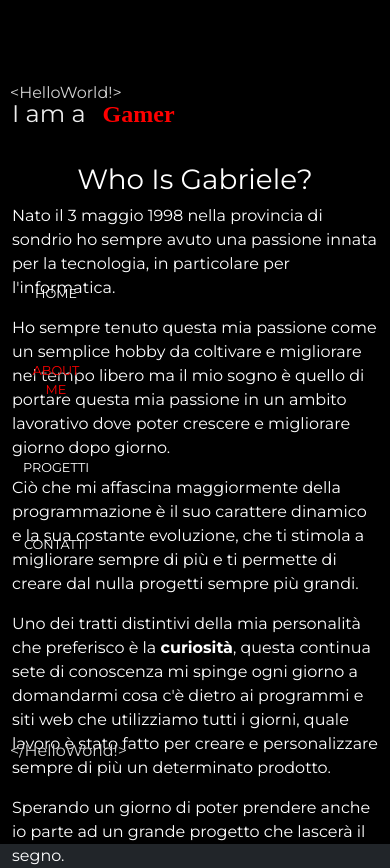
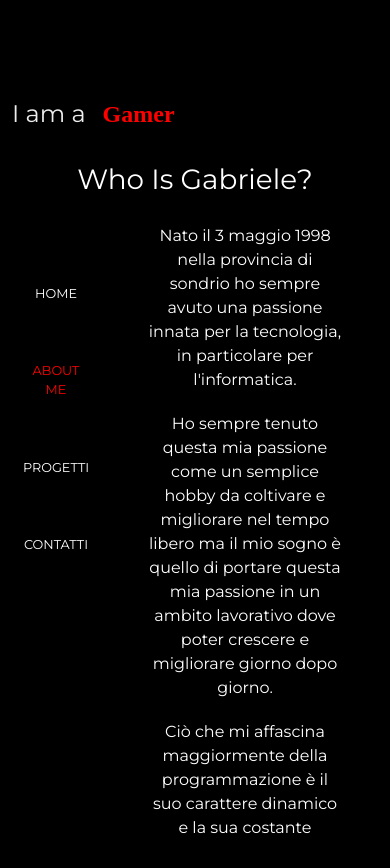
Before and after one commit to MyNameIsAlpaca/MyPortfolio, a Vue app: page /about-me in a window 390 px wide. After the commit the page ends 844 px from the top, so only its background shows below. Built offline with nearby package versions, Linux system fonts and the light colour scheme.

Commit message:
feat: about me section and responsive home

```diff
--- a/index.html
+++ b/index.html
@@ -1,5 +1,5 @@
 <!DOCTYPE html>
-<html lang="it" data-bs-theme="dark">
+<html lang="it">
   <head>
     <meta charset="UTF-8" />
     <link rel="icon" type="image/svg+xml" href="/logo.png" />
--- a/src/components/AppNav.vue
+++ b/src/components/AppNav.vue
@@ -136,6 +136,10 @@ export default {
 }
 
 @media screen and (max-width: 992px) {
+
+  .left-nav, .right-nav{
+    display: none;
+  }
   .nav{
     width: 120px;
     height: 100vh;
--- a/src/pages/AppAbout.vue
+++ b/src/pages/AppAbout.vue
@@ -20,7 +20,7 @@ export default {
 
 <template>
   <div class="background">
-    <div class="container">
+    <div class="container-lg">
       <div class="main-container">
         <div class="change-text">
           <h4 class="wordCarousel">
@@ -34,6 +34,7 @@ export default {
               </div>
           </h4>
         </div>
+        <div class="info">
           <div class="title-container">
             <h1>
               <span>Who&nbsp;</span>
@@ -42,14 +43,17 @@ export default {
               <span>?</span>
             </h1>
           </div>
-        <p>Nato il 3 maggio 1998 nella provincia di sondrio ho sempre avuto una passione innata per la tecnologia, in particolare per l'informatica.
-        </p>
-        <p>
+          <div class="desc">
+            <span>Nato il 3 maggio 1998 nella provincia di sondrio ho sempre avuto una passione innata per la tecnologia, in particolare per l'informatica.
+            </span>
+            <span>
               Ho sempre tenuto questa mia passione come un semplice hobby da coltivare e migliorare nel tempo libero ma il mio sogno è quello di portare questa mia passione in un ambito lavorativo dove poter crescere e migliorare giorno dopo giorno.
-        </p>
-        <p>Ciò che mi affascina maggiormente della programmazione è il suo carattere dinamico e la sua costante evoluzione, che ti stimola a migliorare sempre di più e ti permette di creare dal nulla progetti sempre più grandi.</p>
-        <p>Uno dei tratti distintivi della mia personalità che preferisco è la <strong>curiosità</strong>, questa continua sete di conoscenza mi spinge ogni giorno a domandarmi cosa c'è dietro ai programmi e siti web che utilizziamo tutti i giorni, quale lavoro è stato fatto per creare e personalizzare sempre di più un determinato prodotto.</p>
-        <p>Sperando un giorno di poter prendere anche io parte ad un grande progetto che lascerà il segno.</p>
+            </span>
+            <span>Ciò che mi affascina maggiormente della programmazione è il suo carattere dinamico e la sua costante evoluzione, che ti stimola a migliorare sempre di più e ti permette di creare dal nulla progetti sempre più grandi.</span>
+            <span>Uno dei tratti distintivi della mia personalità che preferisco è la <strong>curiosità</strong>, questa continua sete di conoscenza mi spinge ogni giorno a domandarmi cosa c'è dietro ai programmi e siti web che utilizziamo tutti i giorni, quale lavoro è stato fatto per creare e migliorare sempre di più un determinato prodotto.</span>
+            <span>Sperando un giorno di poter prendere anche io parte ad un grande progetto che lascerà il segno.</span>
+          </div>
+        </div>
       </div>
     </div>
   </div>
@@ -63,6 +67,44 @@ export default {
   .main-container{
     padding-top: 100px;
     height: 100vh;
+    overflow: auto;
+    .desc{
+      padding-top: 20px;
+      text-align: center;
+      display: flex;
+      flex-direction: column;
+      gap: 20px;
+      font-size: 1.5em;
+      span:nth-child(1){
+        opacity: 0;
+        animation: fade-in 0.8s 1s forwards cubic-bezier(0.11, 0, 0.5, 0);
+      }
+      span:nth-child(2){
+        opacity: 0;
+        animation: fade-in 0.8s 2s forwards cubic-bezier(0.11, 0, 0.5, 0);
+      }
+      span:nth-child(3){
+        opacity: 0;
+        animation: fade-in 0.8s 3s forwards cubic-bezier(0.11, 0, 0.5, 0);
+      }
+      span:nth-child(4){
+        opacity: 0;
+        animation: fade-in 0.8s 4s forwards cubic-bezier(0.11, 0, 0.5, 0);
+      }
+      span:last-child{
+        opacity: 0;
+        animation: fade-in 0.8s 5s forwards cubic-bezier(0.11, 0, 0.5, 0);
+        font-style: italic;
+      }
+      @keyframes fade-in {
+        100% {
+          opacity: 1;
+          filter: blur(0);
+        }
+      }
+    }
+
+
     .title-container{
       h1 {
         transform: scale(0.94);
@@ -97,6 +139,7 @@ export default {
       span:nth-child(4) {
         animation: fade-in 0.8s 0.4s forwards cubic-bezier(0.11, 0, 0.5, 0);
       }
+
 
       @keyframes fade-in {
         100% {
@@ -181,4 +224,17 @@ export default {
     }
   }
 }
+@media screen and (max-width: 992px) {
+  .background .main-container {
+    .desc{
+      margin: auto;
+      max-width: 80%;
+      padding-left: 100px;
+      font-size: 1em;
+      span{
+    }
+    }
+  }
+}
+
 </style>
--- a/src/pages/AppHome.vue
+++ b/src/pages/AppHome.vue
@@ -44,6 +44,7 @@ export default {
   <div class="background">
     <div class="container-xl main-container">
       <div class="left-section">
+        <div class="left-section-container">
           <div class="image-container">
             <img src="/img/curriculum_foto_def.jpg" alt="Immagine di profilo">
           </div>
@@ -57,6 +58,7 @@ export default {
             <swiper-slide><i class="fa-brands fa-php"></i><span class="swiper_name">Php</span></swiper-slide>
             <swiper-slide><i class="fa-brands fa-laravel"></i><span class="swiper_name">Laravel</span></swiper-slide>
           </swiper>
+        </div>
       </div>
       <div class="right-section">
         <h1>Gabriele Saragosa</h1>
@@ -85,6 +87,11 @@ export default {
     width: 50%;
     height: calc(100vh - 70px);
     flex-direction: column;
+    .left-section-container{
+      display: flex;
+      flex-direction: column;
+      align-items: center;
+    }
     .image-container{
       width: 200px;
       img{
@@ -215,6 +222,14 @@ export default {
 }
 
 @media screen and (max-width: 600px) {
+
+  .left-section{
+    display: flex;
+    align-items: end;
+    .swiper{
+      margin: 0;
+    }
+  }
   .main-container{
     padding-left: 50px;
   }
@@ -223,7 +238,7 @@ export default {
       font-size: 2em;
     }
     span{
-      font-size: 1.5em;
+      font-size: 1em;
     }
   }
 }
--- a/src/style.scss
+++ b/src/style.scss
@@ -5,4 +5,5 @@
 body{
   font-family: 'Montserrat', sans-serif;
   color: white;
+  background-color: black;
 }
```
Lines whose indentation alone changed are shown as unchanged.
